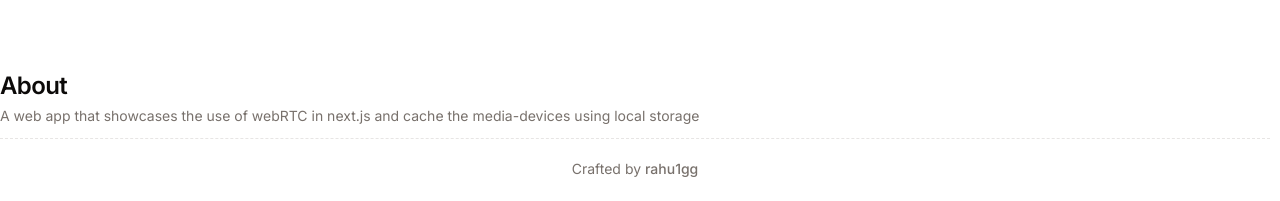
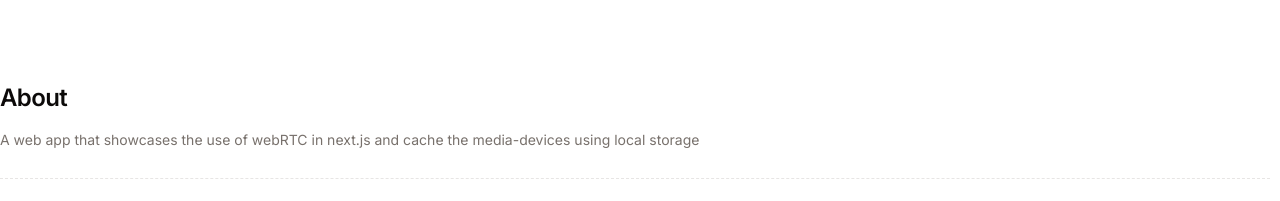
Before and after one commit to imopbuilder/next-webrtc, a Next.js app: page / in a window 1280 px wide. Shown: the part 743-944 px from the top of the page. Built offline with nearby package versions, Linux system fonts and the light colour scheme; no server answers.

Commit message:
styles: change the about section styles and footer styles

```diff
--- a/src/components/global/footer/index.tsx
+++ b/src/components/global/footer/index.tsx
@@ -6,7 +6,7 @@ export default function Footer() {
 		<footer className='border-t border-dashed'>
 			<div className='max-w-maxi mx-auto py-3'>
 				<div>
-					<p className='text-center text-muted-foreground text-sm'>
+					<p className='text-muted-foreground text-sm'>
 						Crafted by{' '}
 						<Button className='p-0 text-muted-foreground font-medium hover:text-foreground' variant='link' asChild>
 							<Link href={'/'} target='_black' rel='noreferrer'>
--- a/src/components/pages/home/index.tsx
+++ b/src/components/pages/home/index.tsx
@@ -3,8 +3,8 @@ export default function About() {
 		<section>
 			<div className='max-w-maxi mx-auto'>
 				<div className='py-3'>
-					<h2 className='scroll-m-20 text-2xl font-semibold tracking-tight'>About</h2>
-					<p className='text-sm text-muted-foreground mt-1'>
+					<h3 className='scroll-m-20 py-3 text-2xl font-semibold tracking-tight'>About</h3>
+					<p className='text-sm text-muted-foreground mt-1 pb-4'>
 						A web app that showcases the use of webRTC in next.js and cache the media-devices using local storage
 					</p>
 				</div>
```
